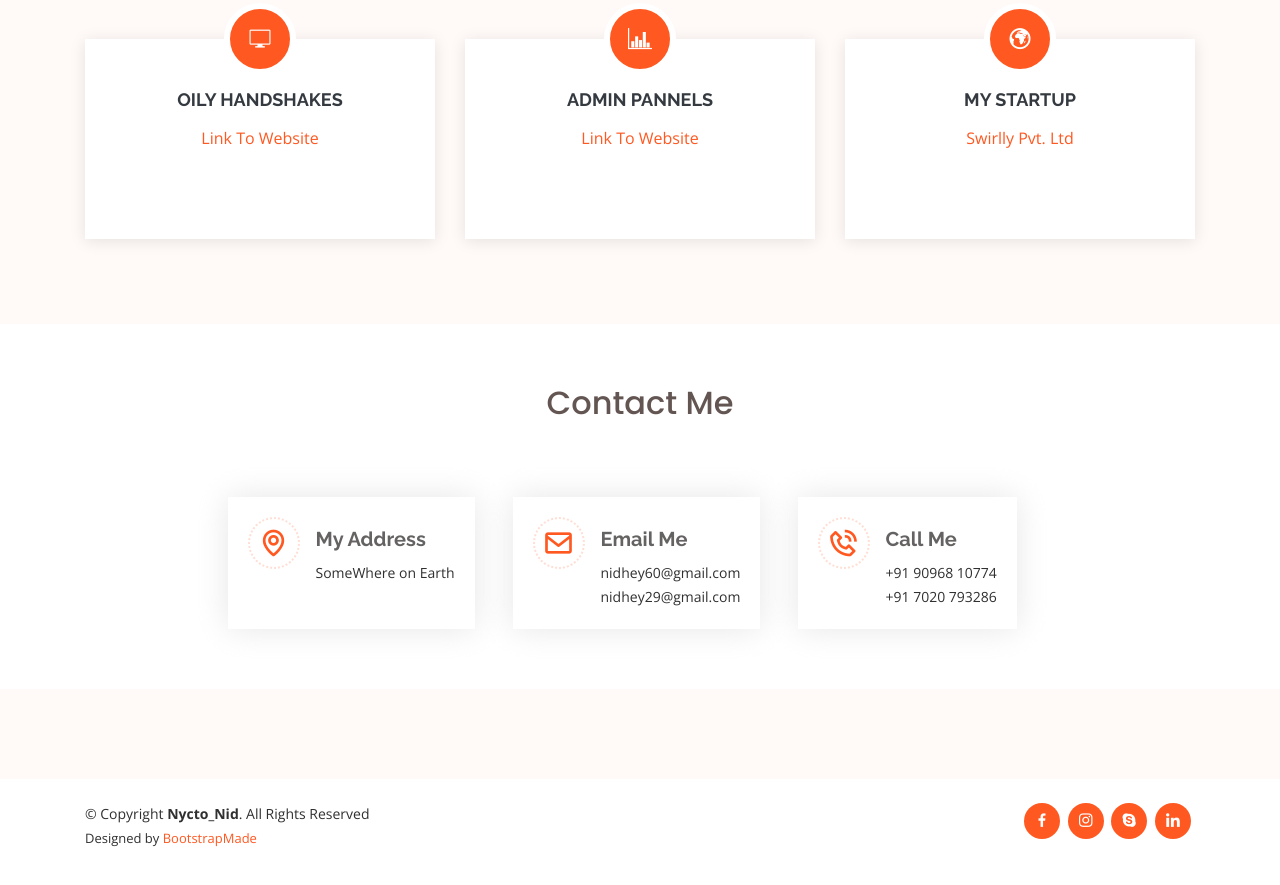
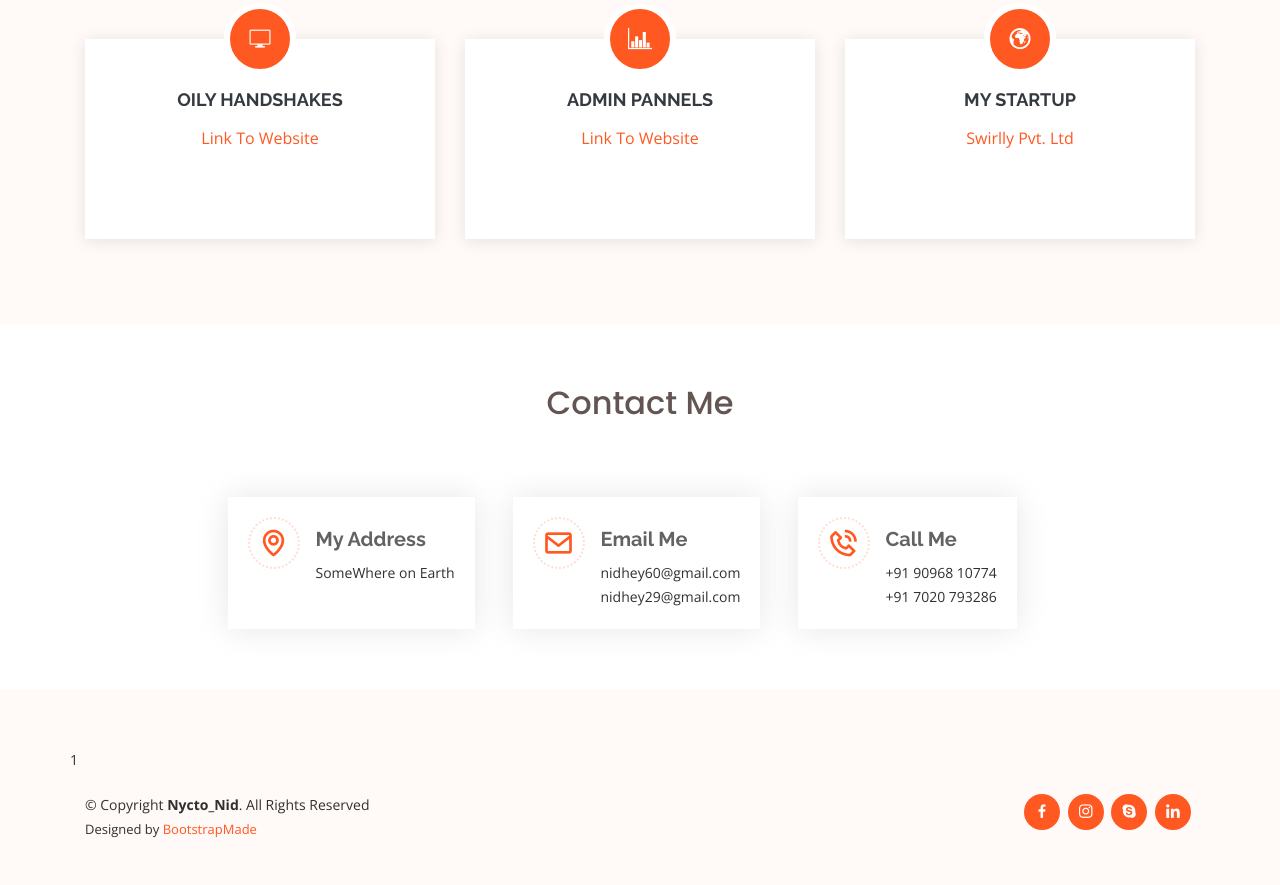
Before and after one commit to nidhey27/Nycto_Nid-site.github.io, a plain HTML site: page index.html in a window 1280 px wide. Shown: the part 1837-2722 px from the top of the page. Drawn offline with nearby package versions, Linux system fonts and the light colour scheme.

Commit message:
Update index.html

```diff
--- a/index.html
+++ b/index.html
@@ -830,6 +830,24 @@
     <div class="footer-top">
       <div class="container">
         <div class="row">
+          <div id="CounterVisitor">
+            <script>
+                var n = localStorage.getItem('on_load_counter');
+
+                if (n === null) {
+                  n = 0;
+                }
+                n++;
+
+                localStorage.setItem("on_load_counter", n);
+
+                nums = n.toString().split('').map(Number);
+                document.getElementById('CounterVisitor').innerHTML = '';
+                for (var i of nums) {
+                  document.getElementById('CounterVisitor').innerHTML += '<span class="counter-item">' + i + '</span>';
+                }
+
+              </script>
         </div>
       </div>
     </div>
```
